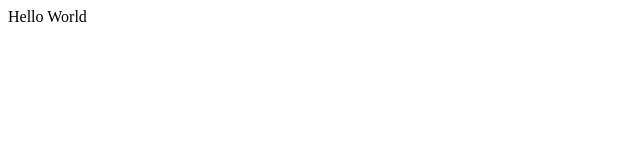
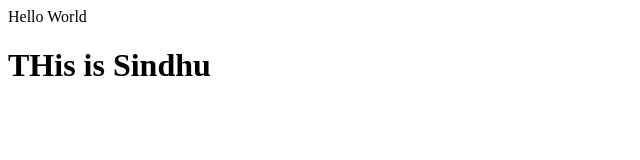
Before and after one commit to sindhu321/SindhuProject, a plain HTML site: page index.html in a window 1280 px wide. Shown: the whole page, without its empty margins (0-640 px from the left). Drawn offline with Linux system fonts and the light colour scheme.

Commit message:
Added h1 tags

```diff
--- a/index.html
+++ b/index.html
@@ -1 +1,2 @@
-<html><p>Hello World<p></html>
+<html><p>Hello World</p>
+<h1>THis is Sindhu</h1></html>
```
